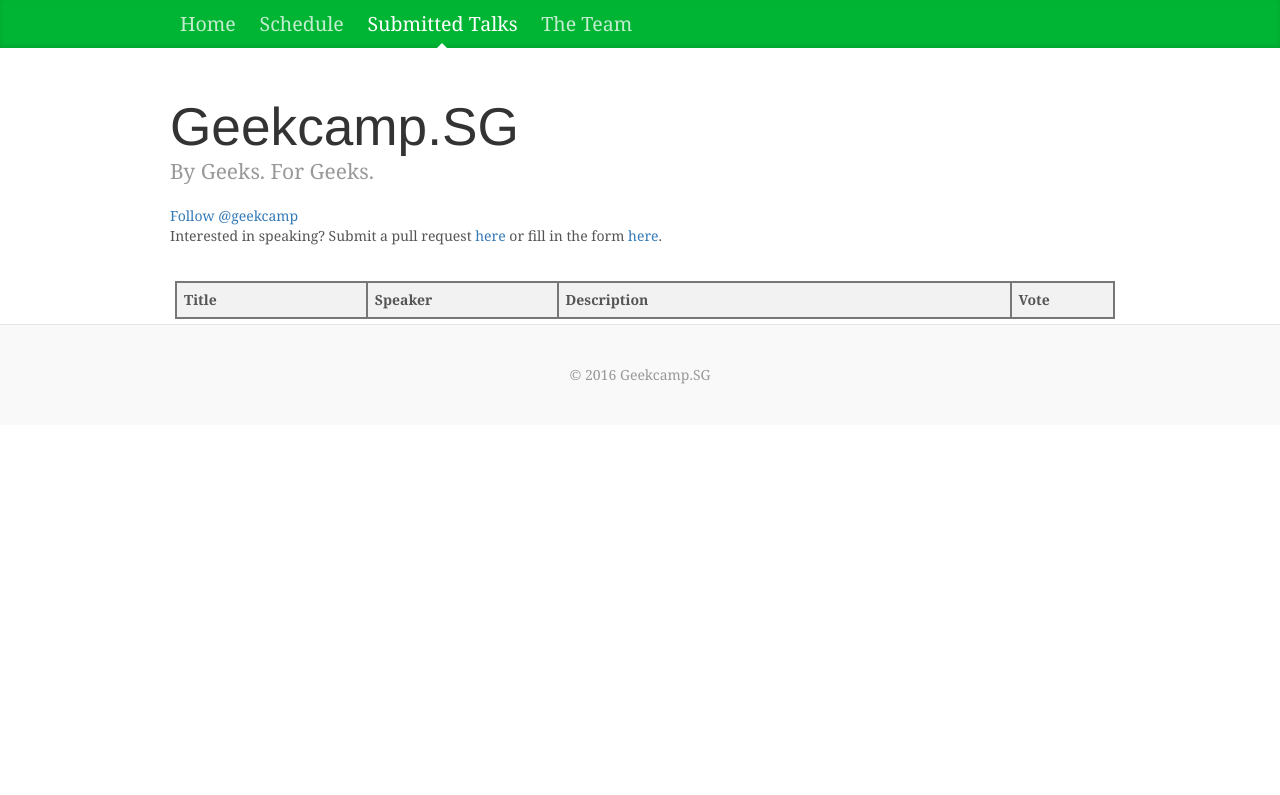
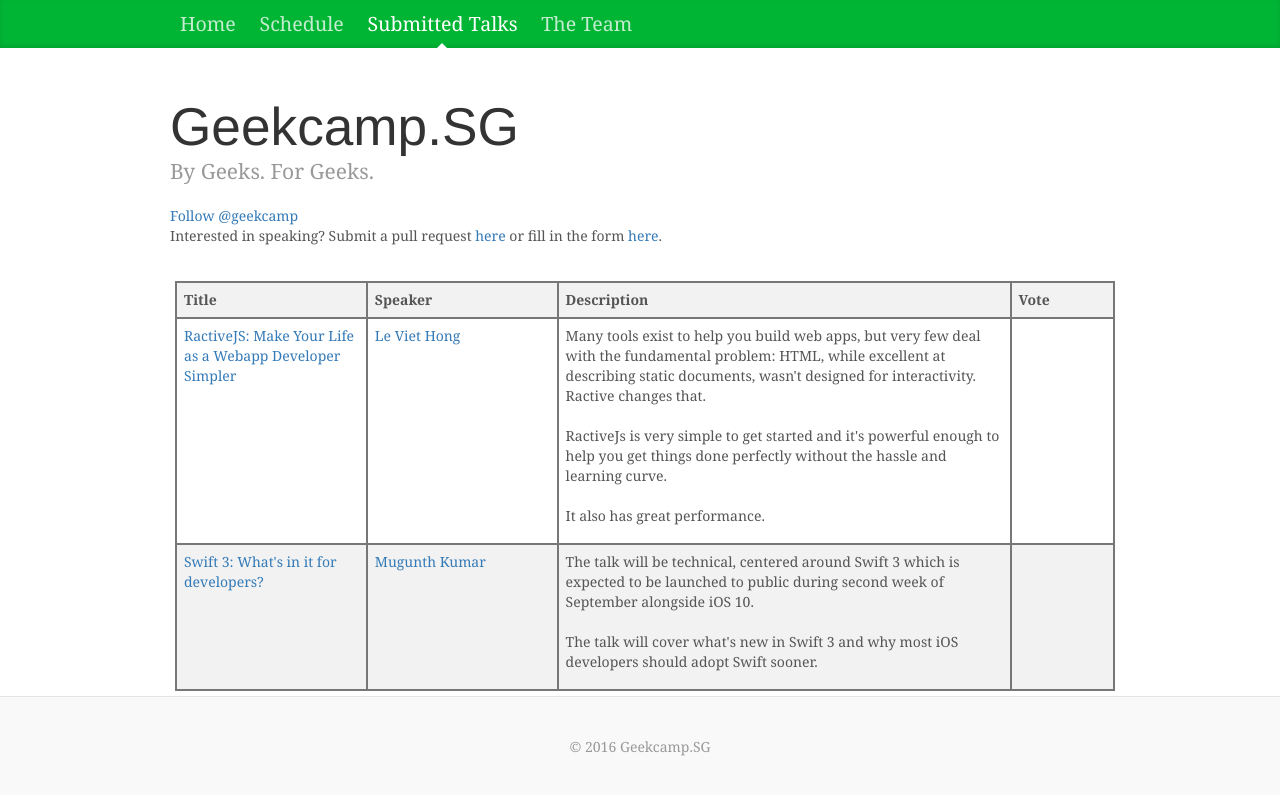
Before and after one commit to geekcampsg/website-2016, a Jekyll site: the page built from talks.html, in a window 1280 px wide. Shown: the top 795 px of the page. Built offline with Jekyll 4.4.1, drawn with Linux system fonts in a browser that asks for light colours; comment, search, counter and statistics services are not loaded.

Commit message:
add talks by Mugunth & Hong

```diff
--- a/_data/talks.yml
+++ b/_data/talks.yml
@@ -7,3 +7,29 @@
     title: Sample Talk 2016
     description: >
       Lorem impsum whatever else.
+
+- slug: swift-3-whats-in-it-for-developers
+  speaker:
+    name: Mugunth Kumar
+    link: https://github.com/MugunthKumar/
+  talk:
+    title: "Swift 3: What's in it for developers?"
+    description: >
+      The talk will be technical, centered around Swift 3 which is expected to be launched to public during second week of September alongside iOS 10.
+
+
+      The talk will cover what's new in Swift 3 and why most iOS developers should adopt Swift sooner.
+
+- slug: ractive-js-make-your-life-as-webdev-simpler
+  speaker:
+    name: Le Viet Hong
+  talk:
+    title: "RactiveJS: Make Your Life as a Webapp Developer Simpler"
+    description: >
+      Many tools exist to help you build web apps, but very few deal with the fundamental problem: HTML, while excellent at describing static documents, wasn't designed for interactivity. Ractive changes that.
+
+
+      RactiveJs is very simple to get started and it's powerful enough to help you get things done perfectly without the hassle and learning curve.
+
+
+      It also has great performance.
```
